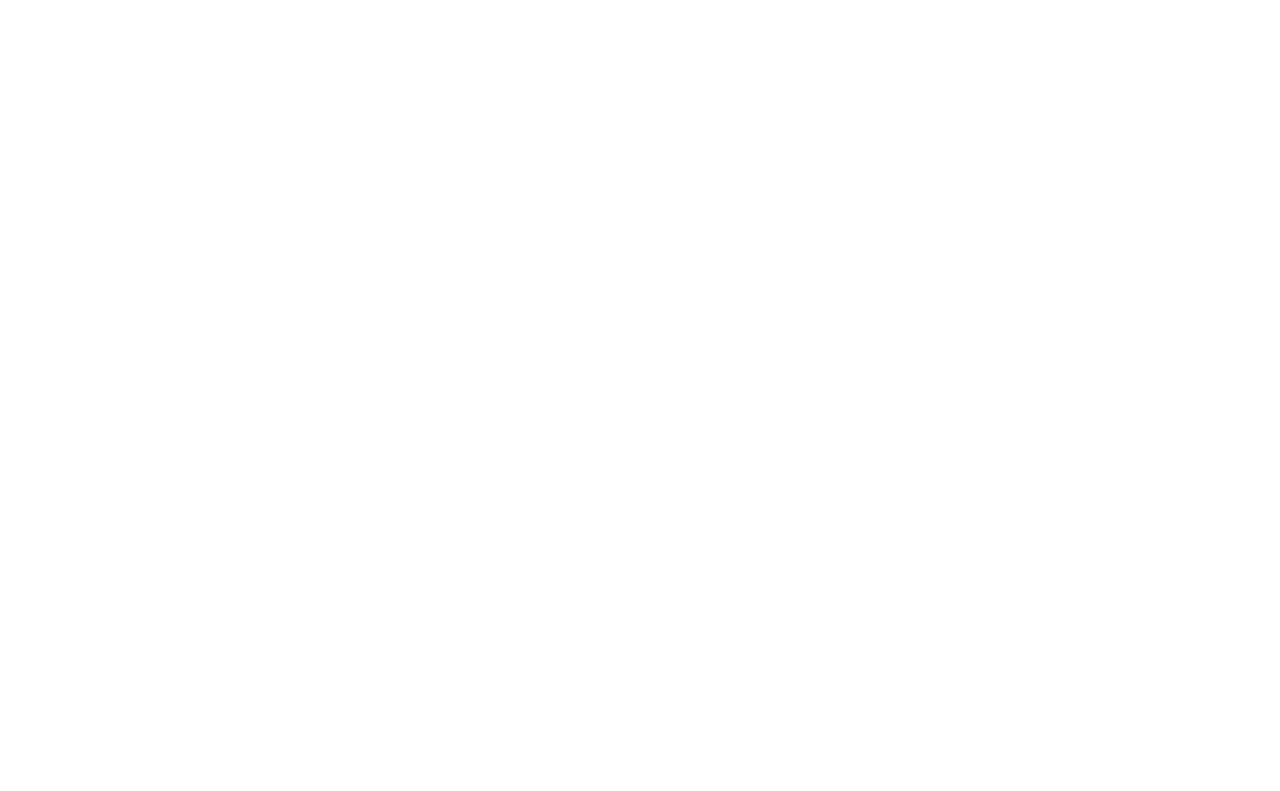
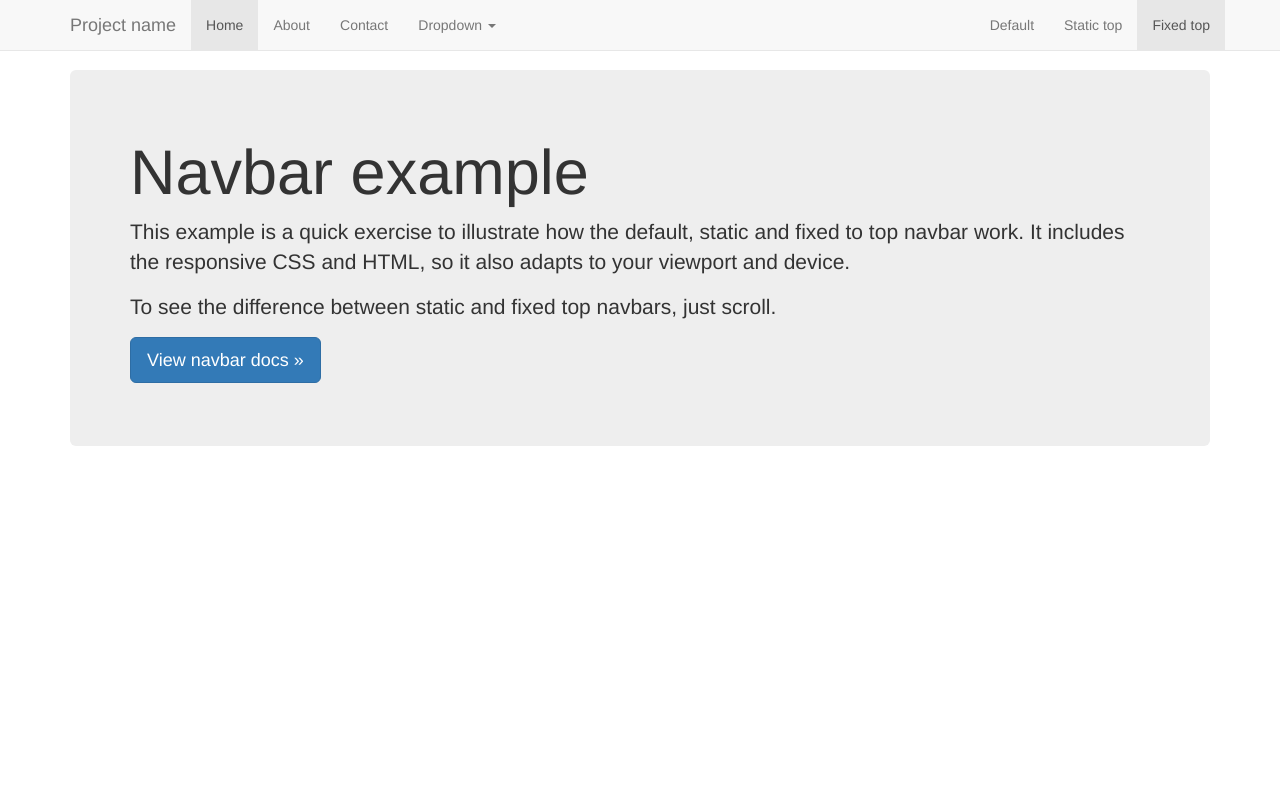
Before and after one commit to briancaffey/bucksamonth, a Django app: page / in a window 1280 px wide. Before the commit the part shown is empty. Shown: the top 791 px of the page. Run offline with Django 3.2, Linux system fonts and the light colour scheme; some libraries are stand-ins or nearby versions.

Commit message:
added bootstrap theme and homepage template

```diff
--- /dev/null
+++ b/live-static/static-root/css/main.c2c65769a801.css
@@ -0,0 +1,4 @@
+body {
+  min-height: 2000px;
+  padding-top: 70px;
+}
--- /dev/null
+++ b/live-static/static-root/css/main.css
@@ -0,0 +1,4 @@
+body {
+  min-height: 2000px;
+  padding-top: 70px;
+}
--- a/services/templates/services/home.html
+++ b/services/templates/services/home.html
@@ -1,7 +1,58 @@
 {% extends 'base.html' %}
-?
+
 {% block content %}
 
-?
+    <!-- Fixed navbar -->
+    <nav class="navbar navbar-default navbar-fixed-top">
+      <div class="container">
+        <div class="navbar-header">
+          <button type="button" class="navbar-toggle collapsed" data-toggle="collapse" data-target="#navbar" aria-expanded="false" aria-controls="navbar">
+            <span class="sr-only">Toggle navigation</span>
+            <span class="icon-bar"></span>
+            <span class="icon-bar"></span>
+            <span class="icon-bar"></span>
+          </button>
+          <a class="navbar-brand" href="#">Project name</a>
+        </div>
+        <div id="navbar" class="navbar-collapse collapse">
+          <ul class="nav navbar-nav">
+            <li class="active"><a href="#">Home</a></li>
+            <li><a href="#about">About</a></li>
+            <li><a href="#contact">Contact</a></li>
+            <li class="dropdown">
+              <a href="#" class="dropdown-toggle" data-toggle="dropdown" role="button" aria-haspopup="true" aria-expanded="false">Dropdown <span class="caret"></span></a>
+              <ul class="dropdown-menu">
+                <li><a href="#">Action</a></li>
+                <li><a href="#">Another action</a></li>
+                <li><a href="#">Something else here</a></li>
+                <li role="separator" class="divider"></li>
+                <li class="dropdown-header">Nav header</li>
+                <li><a href="#">Separated link</a></li>
+                <li><a href="#">One more separated link</a></li>
+              </ul>
+            </li>
+          </ul>
+          <ul class="nav navbar-nav navbar-right">
+            <li><a href="../navbar/">Default</a></li>
+            <li><a href="../navbar-static-top/">Static top</a></li>
+            <li class="active"><a href="./">Fixed top <span class="sr-only">(current)</span></a></li>
+          </ul>
+        </div><!--/.nav-collapse -->
+      </div>
+    </nav>
+
+    <div class="container">
+
+      <!-- Main component for a primary marketing message or call to action -->
+      <div class="jumbotron">
+        <h1>Navbar example</h1>
+        <p>This example is a quick exercise to illustrate how the default, static and fixed to top navbar work. It includes the responsive CSS and HTML, so it also adapts to your viewport and device.</p>
+        <p>To see the difference between static and fixed top navbars, just scroll.</p>
+        <p>
+          <a class="btn btn-lg btn-primary" href="../../components/#navbar" role="button">View navbar docs &raquo;</a>
+        </p>
+      </div>
+
+    </div> <!-- /container -->
 
 {% endblock %}
--- /dev/null
+++ b/static/css/main.css
@@ -0,0 +1,4 @@
+body {
+  min-height: 2000px;
+  padding-top: 70px;
+}
--- a/static/main.css
+++ /dev/null
@@ -1 +0,0 @@
-body { color:#000; }
--- a/templates/base.html
+++ b/templates/base.html
@@ -0,0 +1,38 @@
+{% load static %}
+<!DOCTYPE html>
+<html lang="en">
+  <head>
+    <meta charset="utf-8">
+    <meta http-equiv="X-UA-Compatible" content="IE=edge">
+    <meta name="viewport" content="width=device-width, initial-scale=1">
+    <!-- The above 3 meta tags *must* come first in the head; any other head content must come *after* these tags -->
+    <title>Bootstrap 101 Template</title>
+
+	<!-- Latest compiled and minified CSS -->
+	<link rel="stylesheet" href="https://maxcdn.bootstrapcdn.com/bootstrap/3.3.7/css/bootstrap.min.css" integrity="sha384-BVYiiSIFeK1dGmJRAkycuHAHRg32OmUcww7on3RYdg4Va+PmSTsz/K68vbdEjh4u" crossorigin="anonymous">
+
+		<!-- Optional theme -->
+	<link rel="stylesheet" href="{% static 'css/main.css' %}">
+
+	<!--
+	<link rel="stylesheet" href="https://maxcdn.bootstrapcdn.com/bootstrap/3.3.7/css/bootstrap-theme.min.css" integrity="sha384-rHyoN1iRsVXV4nD0JutlnGaslCJuC7uwjduW9SVrLvRYooPp2bWYgmgJQIXwl/Sp" crossorigin="anonymous"> -->
+
+    <!-- HTML5 shim and Respond.js for IE8 support of HTML5 elements and media queries -->
+    <!-- WARNING: Respond.js doesn't work if you view the page via file:// -->
+    <!--[if lt IE 9]>
+      <script src="https://oss.maxcdn.com/html5shiv/3.7.3/html5shiv.min.js"></script>
+      <script src="https://oss.maxcdn.com/respond/1.4.2/respond.min.js"></script>
+    <![endif]-->
+  </head>
+  <body>
+    {% block content %}
+
+	{% endblock %}
+
+    <!-- jQuery (necessary for Bootstrap's JavaScript plugins) -->
+    <script src="https://ajax.googleapis.com/ajax/libs/jquery/1.12.4/jquery.min.js"></script>
+    <!-- Include all compiled plugins (below), or include individual files as needed -->
+    <!-- Latest compiled and minified JavaScript -->
+	<script src="https://maxcdn.bootstrapcdn.com/bootstrap/3.3.7/js/bootstrap.min.js" integrity="sha384-Tc5IQib027qvyjSMfHjOMaLkfuWVxZxUPnCJA7l2mCWNIpG9mGCD8wGNIcPD7Txa" crossorigin="anonymous"></script>
+  </body>
+</html>
```
Also changed, not shown: live-static/static-root/staticfiles.json (+1 -1 lines), 1 other file.
